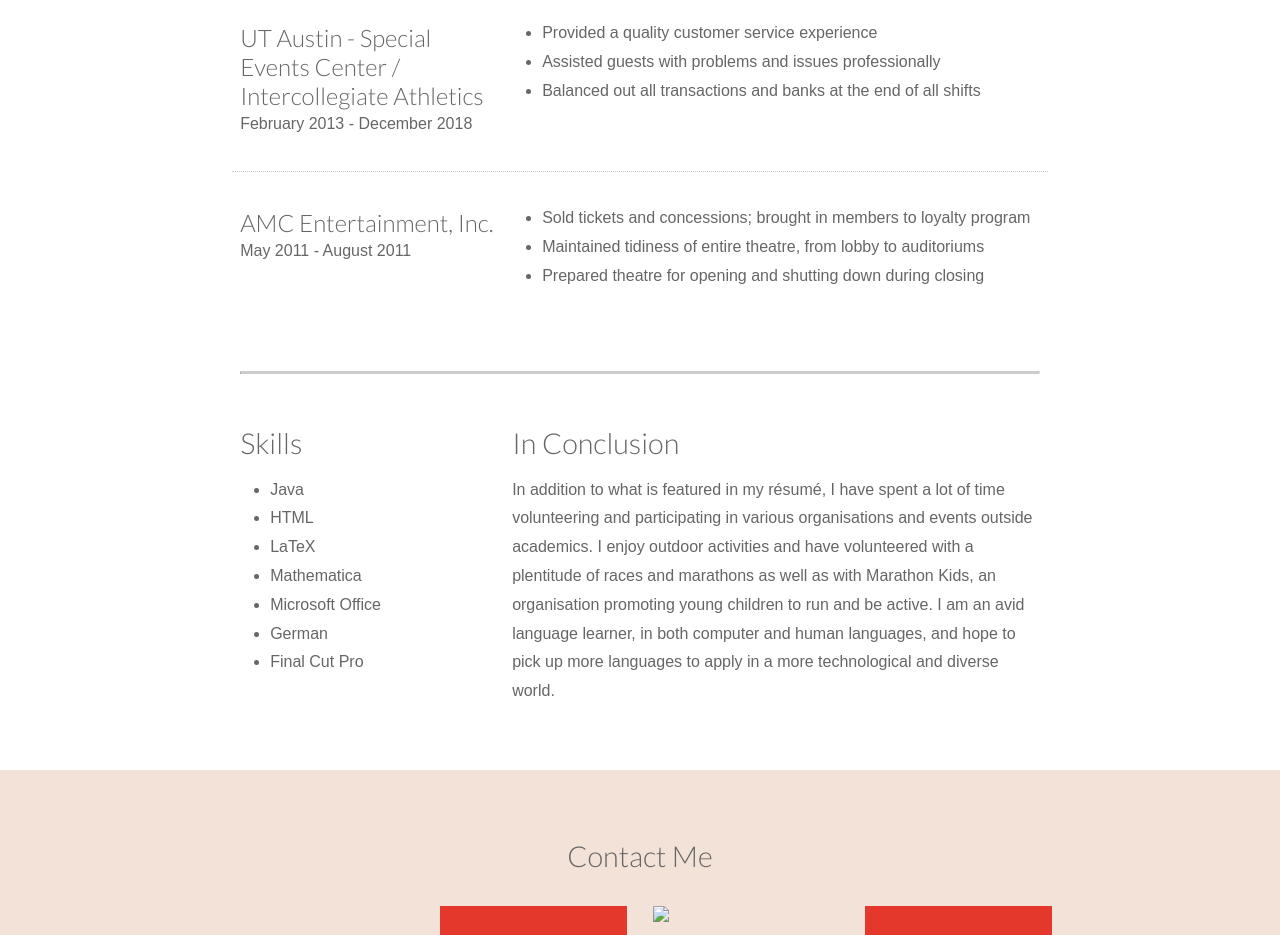
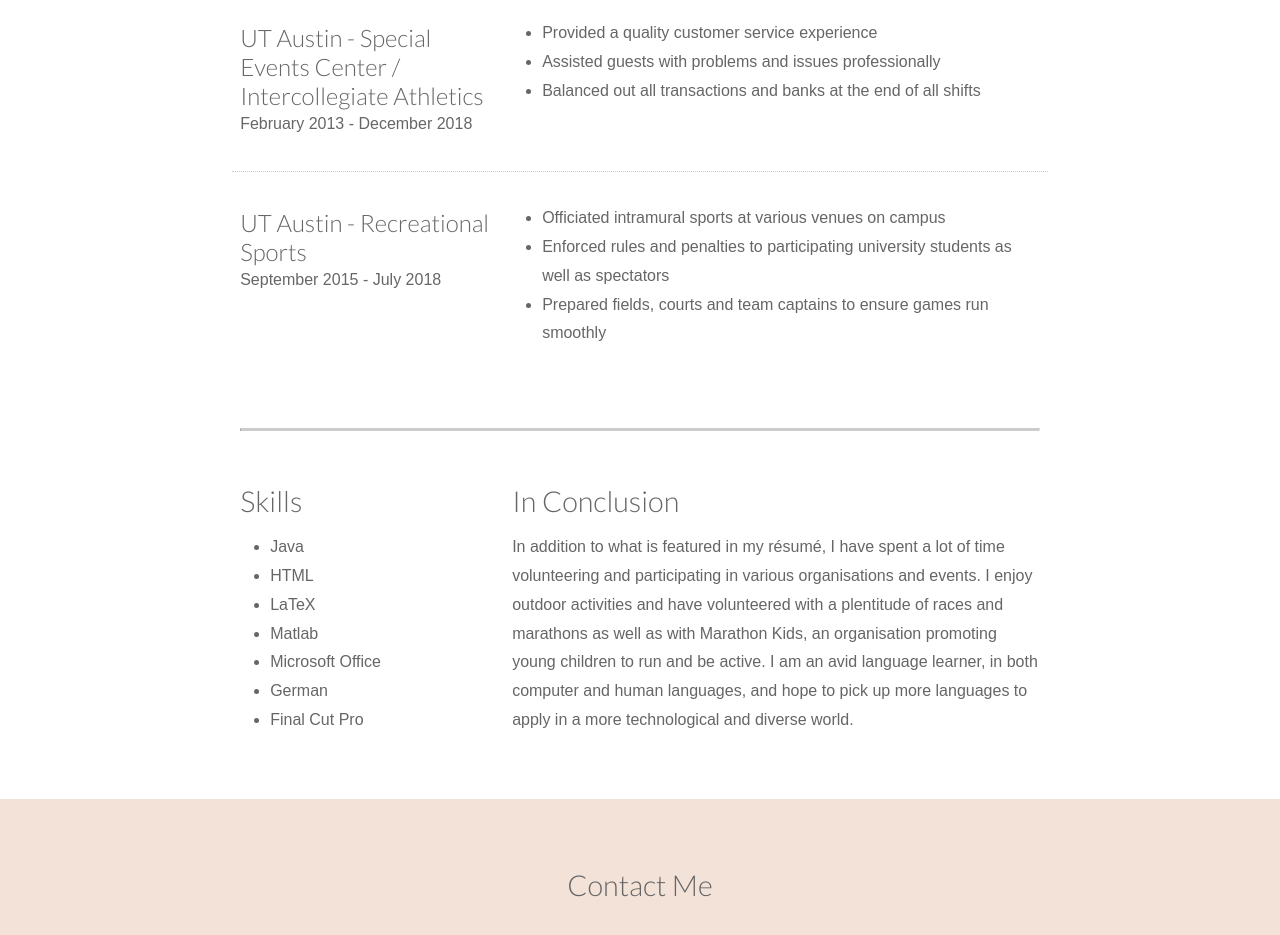
Before and after one commit to JustAWin/JustAWin.github.io, a plain HTML site: page index.html in a window 1280 px wide. Shown: the part 2223-3158 px from the top of the page. Drawn offline with Linux system fonts and the light colour scheme.

Commit message:
Update index.html
updated wordings

```diff
--- a/index.html
+++ b/index.html
@@ -102,7 +102,7 @@
 			<div class="row">
 				<div class="grid-2">
 					<h2>University of Texas at Austin</h2>
-					<p>on hiatus</p>
+					<p>currently on hiatus</p>
 				</div>
 				<div class="grid-4">
 					<ul>
@@ -147,6 +147,19 @@
 			</div>
 			<div class="row">
 				<div class="grid-2">
+					<h2>UT Austin - Recreational Sports</h2>
+					<p>September 2015 - July 2018</p>
+				</div>
+				<div class="grid-4">
+					<ul>
+						<li>Officiated intramural sports at various venues on campus</li>
+						<li>Enforced rules and penalties to participating university students as well as spectators</li>
+						<li>Prepared fields, courts and team captains to ensure games run smoothly</li>
+					</ul>
+				</div>
+			</div>
+			<!-- <div class="row">
+				<div class="grid-2">
 					<h2>AMC Entertainment, Inc.</h2>
 					<p>May 2011 - August 2011</p>
 				</div>
@@ -157,7 +170,7 @@
 						<li>Prepared theatre for opening and shutting down during closing</li>
 					</ul>
 				</div>
-			</div>
+			</div> -->
 		</section>
 
 		<hr>
@@ -171,7 +184,7 @@
 						<li>Java</li>
 						<li>HTML</li>
 						<li>LaTeX</li>
-						<li>Mathematica</li>
+						<li>Matlab</li>
 						<li>Microsoft Office</li>
 						<li>German</li>
 						<li>Final Cut Pro</li>
@@ -181,7 +194,7 @@
 				<div class="grid-4">
 					<h1>In Conclusion</h1>
 					<p>
-						In addition to what is featured in my résumé, I have spent a lot of time volunteering and participating in various organisations and events outside academics. I enjoy outdoor activities and have volunteered with a plentitude of races and marathons as well as with Marathon Kids, an organisation promoting young children to run and be active. I am an avid language learner, in both computer and human languages, and hope to pick up more languages to apply in a more technological and diverse world.
+						In addition to what is featured in my résumé, I have spent a lot of time volunteering and participating in various organisations and events. I enjoy outdoor activities and have volunteered with a plentitude of races and marathons as well as with Marathon Kids, an organisation promoting young children to run and be active. I am an avid language learner, in both computer and human languages, and hope to pick up more languages to apply in a more technological and diverse world.
 					</p>
 				</div>
 			</div>
@@ -197,7 +210,7 @@
 				<img src="img/F3E2D8-0.png" class="grid-1">
 				<img src="img/F3E2D8-0.png" class="grid-1">
 				<a href="https://www.linkedin.com"><img src="img/linkedin.png" class="grid-1"></a>
-				<a href="https://www.twitter.com/JustenWithAnE"><img src="img/twitter.png" class="grid-1"></a>
+				<!-- <a href="https://www.twitter.com/JustenWithAnE"><img src="img/twitter.png" class="grid-1"></a> -->
 				<a href="mailto:justin.nguyen@utexas.edu"><img src="img/email.png" class="grid-1"></a>
 			</div>
 		</section>
```
